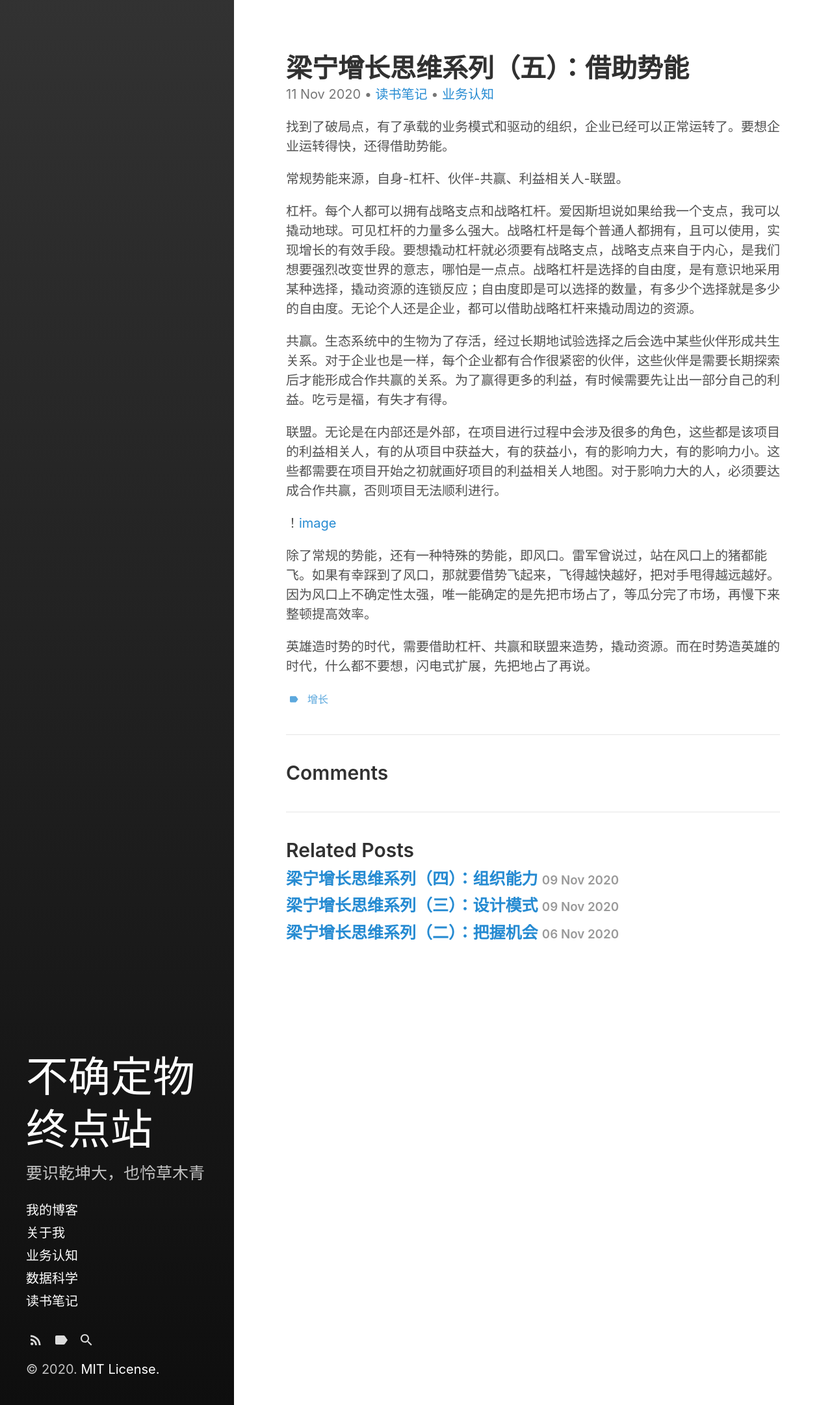
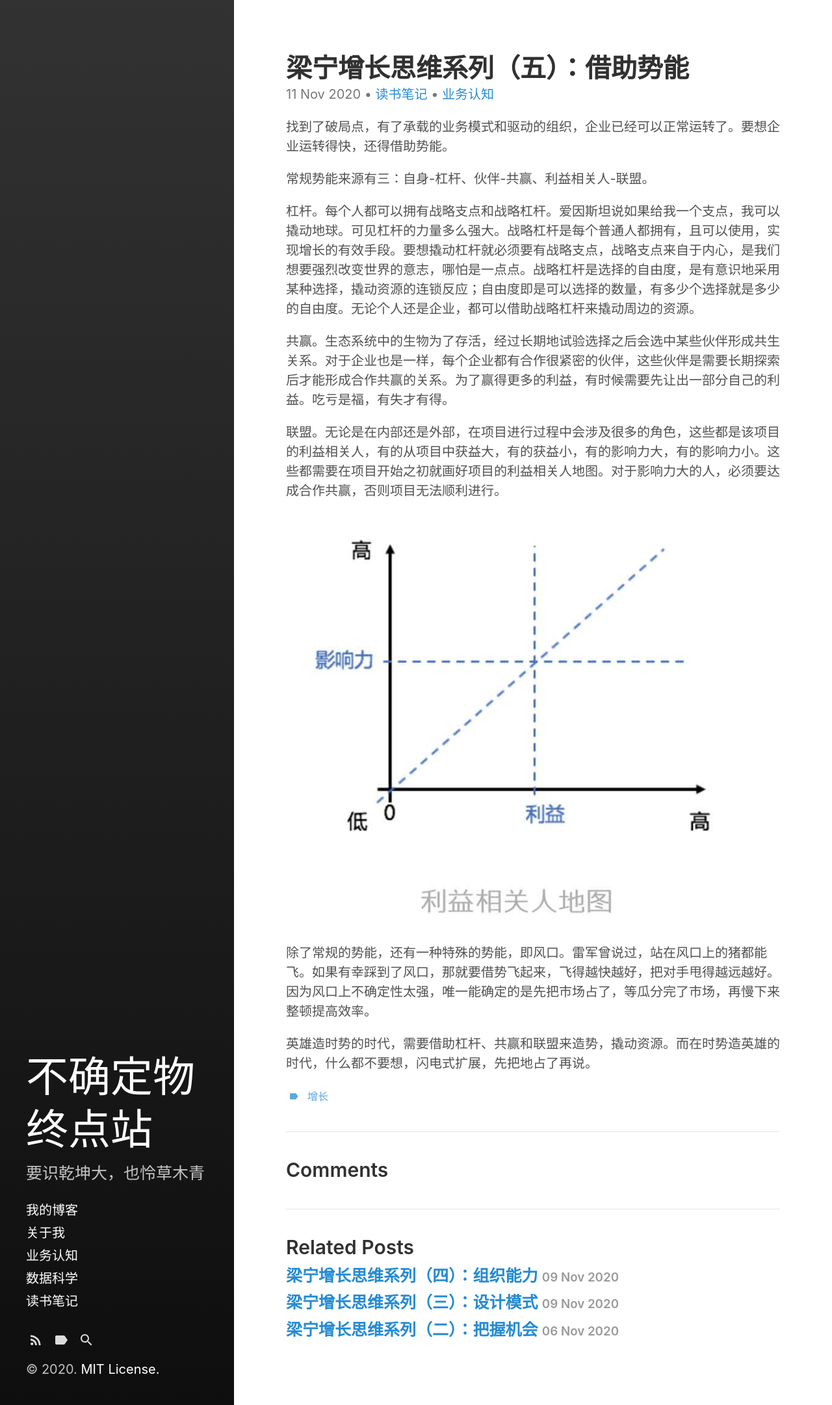
Before and after one commit to Bin0Lin/Bin0Lin.github.io, a Jekyll site: the page built from _posts/2020-11-11-梁宁增长思维系列（五）：借助势能.md, in a window 1280 px wide. Shown: the whole page at 65% size. Built offline with Jekyll 4.4.1, drawn with Linux system fonts in a browser that asks for light colours.

Commit message:
Update 2020-11-11-梁宁增长思维系列（五）：借助势能.md

```diff
--- a/_posts/2020-11-11-梁宁增长思维系列（五）：借助势能.md
+++ b/_posts/2020-11-11-梁宁增长思维系列（五）：借助势能.md
@@ -11,7 +11,7 @@ tags:
 
 找到了破局点，有了承载的业务模式和驱动的组织，企业已经可以正常运转了。要想企业运转得快，还得借助势能。
 
-常规势能来源，自身-杠杆、伙伴-共赢、利益相关人-联盟。
+常规势能来源有三：自身-杠杆、伙伴-共赢、利益相关人-联盟。
 
 杠杆。每个人都可以拥有战略支点和战略杠杆。爱因斯坦说如果给我一个支点，我可以撬动地球。可见杠杆的力量多么强大。战略杠杆是每个普通人都拥有，且可以使用，实现增长的有效手段。要想撬动杠杆就必须要有战略支点，战略支点来自于内心，是我们想要强烈改变世界的意志，哪怕是一点点。战略杠杆是选择的自由度，是有意识地采用某种选择，撬动资源的连锁反应；自由度即是可以选择的数量，有多少个选择就是多少的自由度。无论个人还是企业，都可以借助战略杠杆来撬动周边的资源。
 
@@ -19,7 +19,7 @@ tags:
 
 联盟。无论是在内部还是外部，在项目进行过程中会涉及很多的角色，这些都是该项目的利益相关人，有的从项目中获益大，有的获益小，有的影响力大，有的影响力小。这些都需要在项目开始之初就画好项目的利益相关人地图。对于影响力大的人，必须要达成合作共赢，否则项目无法顺利进行。
 
-！[image](https://github.com/Bin0Lin/Bin0Lin.github.io/blob/master/image/%E5%88%A9%E7%9B%8A%E7%9B%B8%E5%85%B3%E4%BA%BA%E5%9C%B0%E5%9B%BE.png)
+![image](https://github.com/Bin0Lin/Bin0Lin.github.io/blob/master/image/%E5%88%A9%E7%9B%8A%E7%9B%B8%E5%85%B3%E4%BA%BA%E5%9C%B0%E5%9B%BE.png)
 
 除了常规的势能，还有一种特殊的势能，即风口。雷军曾说过，站在风口上的猪都能飞。如果有幸踩到了风口，那就要借势飞起来，飞得越快越好，把对手甩得越远越好。因为风口上不确定性太强，唯一能确定的是先把市场占了，等瓜分完了市场，再慢下来整顿提高效率。
 
```
